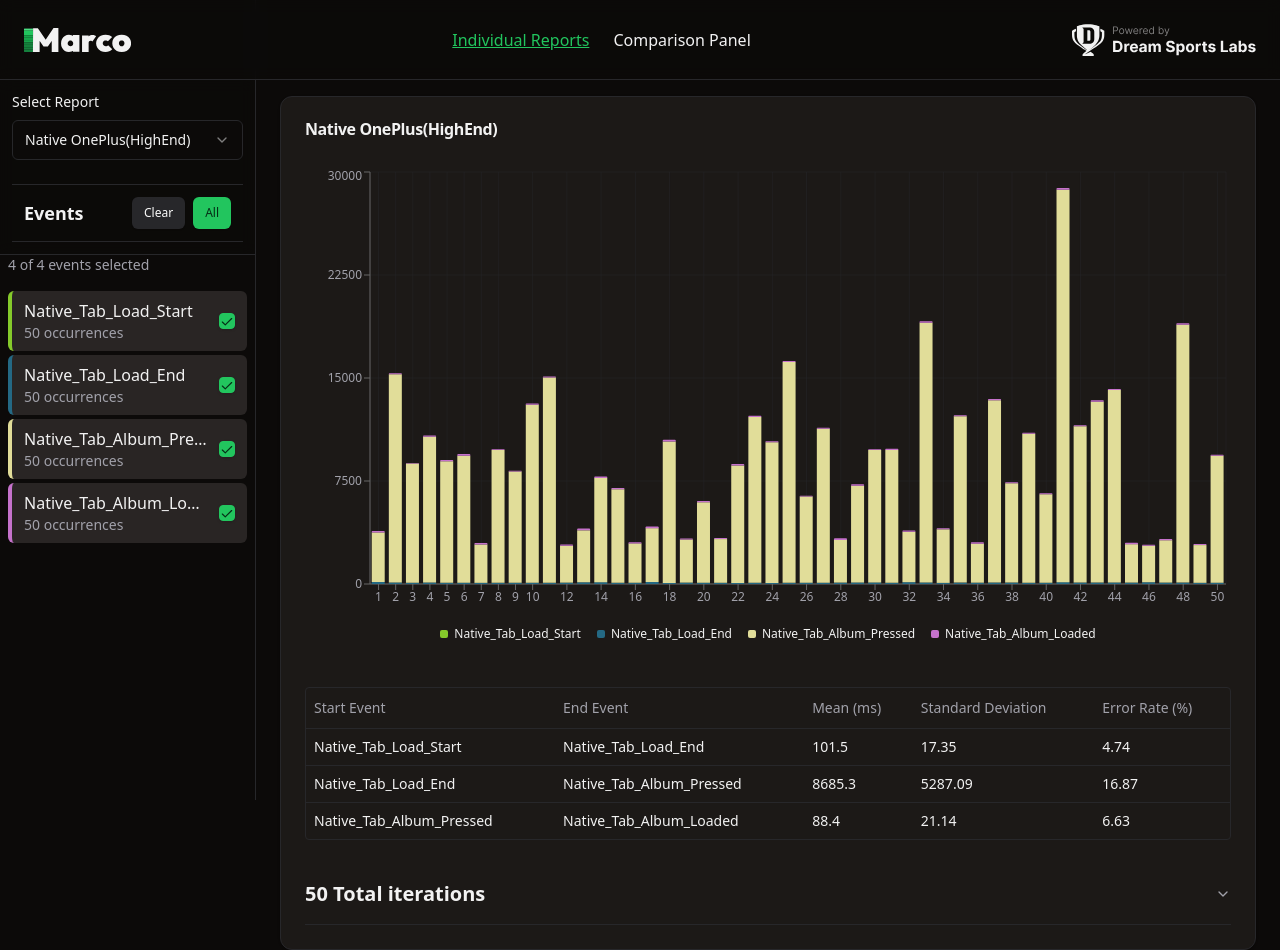
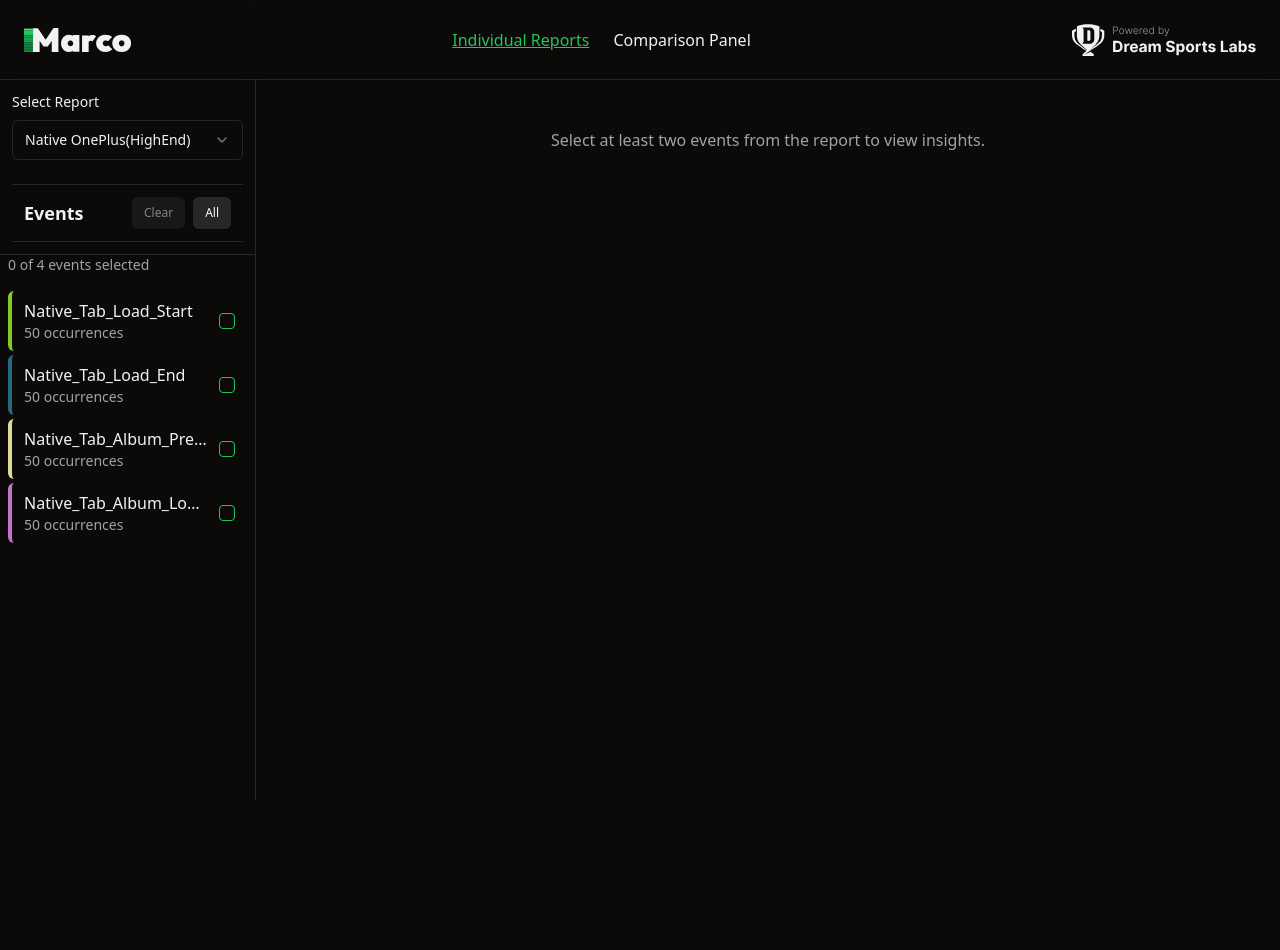
Before and after one commit to ds-horizon/marco, a React (Vite) app in the folder web/: page / in a window 1280 px wide. Both pictures are taken after a click on the button "Clear". After the commit the page ends 800 px from the top, so only its background shows below. Built offline with nearby package versions, Linux system fonts and the light colour scheme.

Commit message:
fix: clear all issue

```diff
--- a/web/src/App.tsx
+++ b/web/src/App.tsx
@@ -1,4 +1,4 @@
-import { useCallback, useEffect, useMemo, useState } from 'react';
+import { useCallback, useEffect, useMemo, useRef, useState } from 'react';
 import { cn } from '~/utils/cn';
 import { tagWiseCountAndColor } from '~/utils/data';
 
@@ -60,6 +60,8 @@ export function App() {
     'reports'
   );
 
+  const initialSelectionDone = useRef(false);
+
   const generateComparisonData = useCallback(() => {
     const { chartConfig, multipleData, metrics } = visualiseMultipleReports(
       tagsPerReport,
@@ -92,6 +94,7 @@ export function App() {
 
   useEffect(() => {
     if (
+      !initialSelectionDone.current &&
       reportEntries.length > 0 &&
       tagsPerReport[0]?.length === 0 &&
       Object.keys(tagCountByReport[0] || {}).length > 0
@@ -101,6 +104,7 @@ export function App() {
         updated[0] = Object.keys(tagCountByReport[0]);
         return updated;
       });
+      initialSelectionDone.current = true;
     }
   }, [reportEntries, tagCountByReport, tagsPerReport]);
 
--- a/web/src/components/analytics-card/report-insights-cards.tsx
+++ b/web/src/components/analytics-card/report-insights-cards.tsx
@@ -102,7 +102,11 @@ export const ReportInsightsCard = ({
     };
   }, [data, tags]);
 
-  return (
+  return tags.length < 2 ? (
+    <div className="text-center text-muted-foreground py-8">
+      Select at least two events from the report to view insights.
+    </div>
+  ) : (
     <Card className={cn('w-200')}>
       <CardHeader>
         <CardTitle>{reportInfo.reportName}</CardTitle>
@@ -116,11 +120,9 @@ export const ReportInsightsCard = ({
           config={config}
         />
       </CardContent>
-
       <CardContent>
         <DataTable columns={metricColumns} data={metrics} />
       </CardContent>
-
       <CardContent>
         <EventTimelineAccordion formattedData={formattedData} />
       </CardContent>
```
